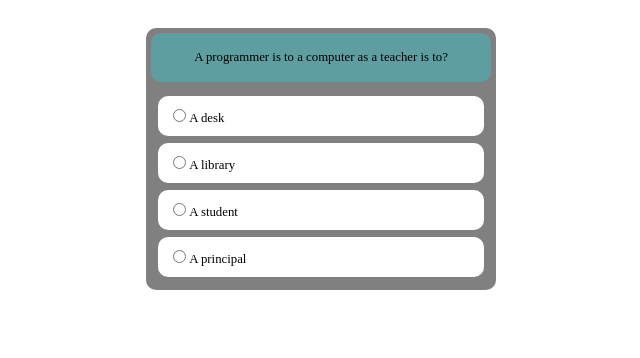
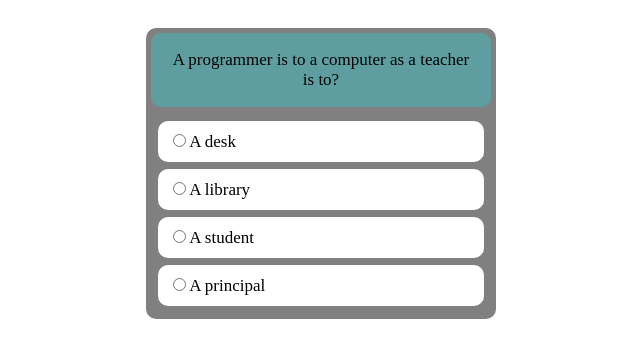
Before and after one commit to fack2/Quiz-React, a React (Create React App) app: page / in a window 1280 px wide. Both pictures are taken after a click on the button "Start". Shown: the top 358 px of the page, without its empty margins (319-959 px from the left). Built offline with nearby package versions, Linux system fonts and the light colour scheme.

Commit message:
resolve commits

```diff
--- a/src/components/Questions/question.css
+++ b/src/components/Questions/question.css
@@ -14,6 +14,7 @@ html {
   background: #808080;
   padding: 1.5%;
   margin: auto;
+  font-size: 17px;
 }
 .question-div {
   border-color: #5f9ea0;
--- a/src/components/Start/start.css
+++ b/src/components/Start/start.css
@@ -1,6 +1,5 @@
 body {
   background: white;
-  font-size: 80%;
   padding: 20px;
 }
 
```
